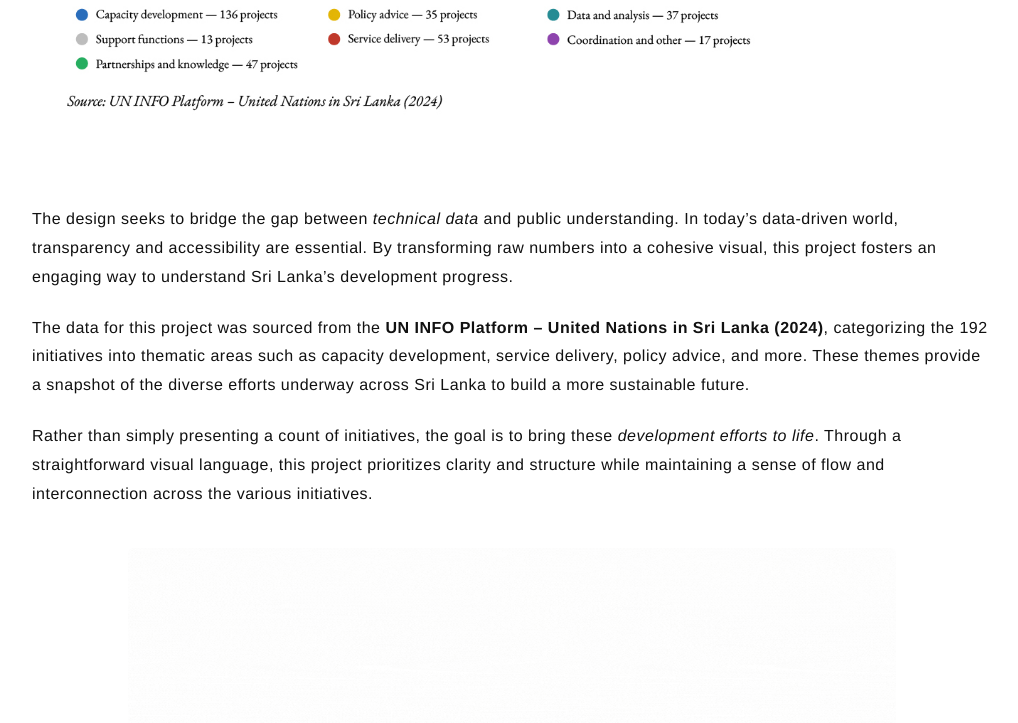
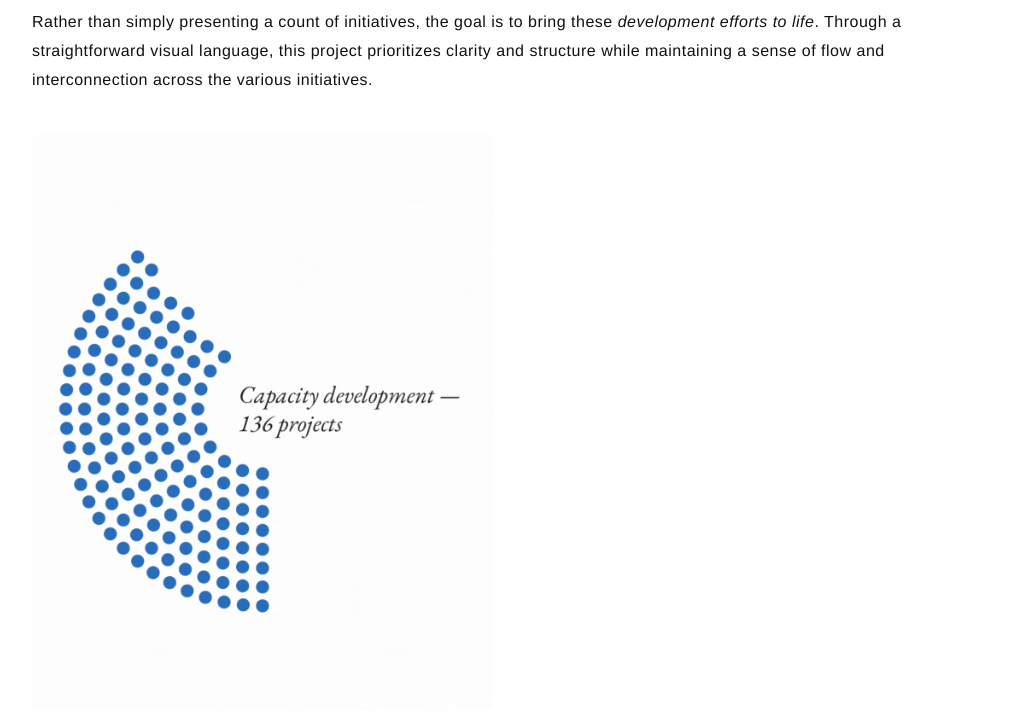
Before and after one commit to chaturadissanayake/338-Acts-of-Change, a plain HTML site: page index.html in a window 1280 px wide. Shown: the part 1200-1923 px from the top of the page, without its empty margins (128-1146 px from the left). Drawn offline with Linux system fonts and the light colour scheme.

Commit message:
Update styles.css

```diff
--- a/styles.css
+++ b/styles.css
@@ -47,19 +47,34 @@ p {
 }
 
 /* Image layout */
-.image-row {
+.chart-container {
   display: flex;
   justify-content: center;
   margin-top: 40px;
 }
 
 .image-box {
-  width: 90%;
+  width: 100%;
   height: auto;
+  max-width: 960px; /* Make sure it doesn't exceed the paragraph width */
   object-fit: contain;
   border-radius: 6px;
   cursor: pointer;
-  margin-bottom: 40px;
+}
+
+.image-row {
+  display: flex;
+  justify-content: space-between;
+  gap: 30px;
+  margin-top: 40px;
+}
+
+.image-box {
+  width: 48%;
+  height: auto;
+  border-radius: 6px;
+  object-fit: cover;
+  cursor: pointer;
 }
 
 /* Footer */
@@ -121,6 +136,10 @@ footer .credit {
     width: 90%;
     margin-bottom: 20px;
   }
+
+  .chart-container {
+    width: 100%;
+  }
 }
 
 @media (min-width: 1024px) {
@@ -130,6 +149,6 @@ footer .credit {
   }
 
   .image-box {
-    width: 80%; /* Adjust width for larger screen */
+    width: 48%; /* Adjust width to make sure the images sit side by side */
   }
 }
```
